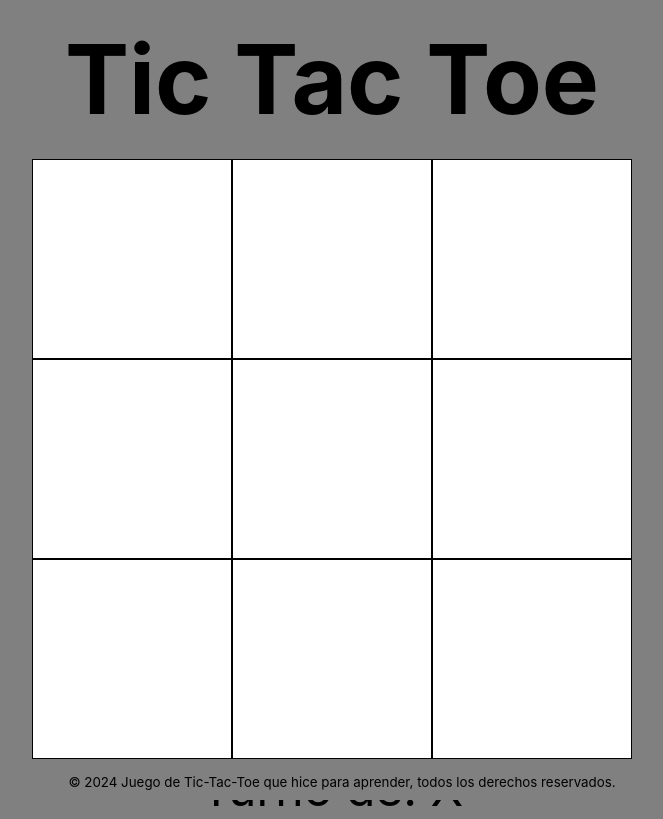
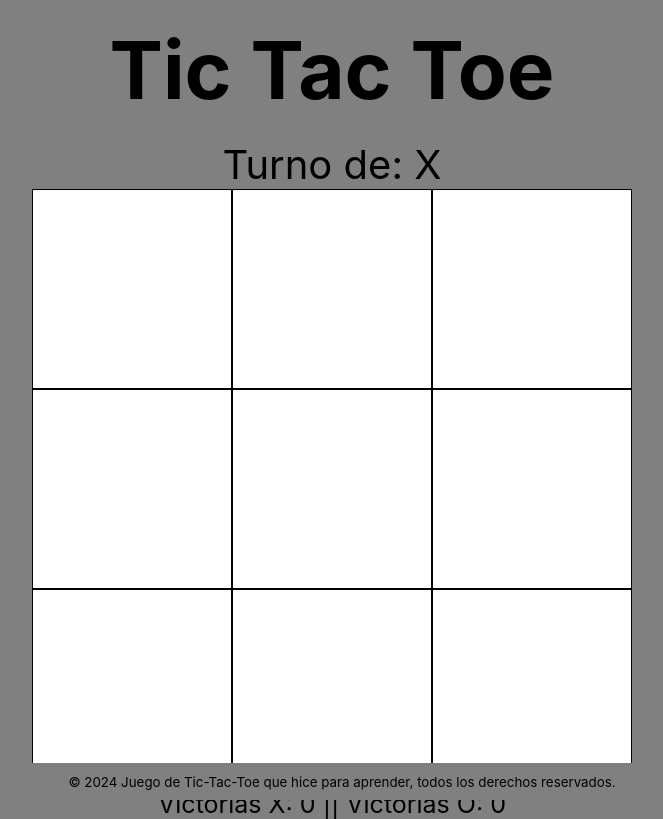
Before and after one commit to AugusHo/TaTeTi-TicTacToe, a React (Create React App) app: page / in a window 1280 px wide. Shown: the whole page, without its empty margins (308-971 px from the left). Built offline with nearby package versions, Linux system fonts and the light colour scheme.

Commit message:
6to commit

```diff
--- a/src/App.css
+++ b/src/App.css
@@ -41,7 +41,7 @@
 }
 
 .texto-colorido {
-  font-size: 3em;
+  font-size: 2.5em;
   display: inline-block ;
   background: black;
   -webkit-background-clip: text;
@@ -64,4 +64,10 @@
 
 .botón-estético:hover {
   box-shadow: 0 8px 16px 0 rgba(0, 54, 38, 0.597); /* Sombra al pasar el ratón */
+} /* Espacio entre elementos */
+
+.victorias {
+  display: flex;
+  flex-direction: column;
+  font-size: 25px;
 }
--- a/src/App.js
+++ b/src/App.js
@@ -1,11 +1,13 @@
 import './App.css';
-import React, { useState } from 'react';
+import React, { useEffect, useState } from 'react';
 
 
 function App() {
   const [bloques, setBloques] = useState(Array(9).fill(null));
   const [turnoX, setTurnoX] = useState(true);
   const [ganador, setGanador] = useState(null);
+  const [victoriasX, setVictoriasX] = useState(0);
+  const [victoriasO, setVictoriasO] = useState(0);
 
   const comprobarGanador = (bloques) => {
     const lineasGanadoras = [
@@ -35,7 +37,21 @@ function App() {
       nuevoBloques[id] = turnoX ? 'X' : 'O'; //Alternar entre X y O
       setBloques(nuevoBloques);
       setTurnoX(!turnoX);
-      setGanador(comprobarGanador(nuevoBloques));
+      //setGanador(comprobarGanador(nuevoBloques));
+      //hasta aca es lo viejo
+      const ganadorActual = comprobarGanador(nuevoBloques);
+      if (ganadorActual) {
+        setGanador(ganadorActual);
+        if (ganadorActual === 'X') {
+          const victorias = victoriasX + 1;
+          setVictoriasX(victorias);
+          localStorage.setItem('victoriasX', victorias);
+        } else if (ganadorActual === 'O') {
+          const victorias = victoriasO + 1;
+          setVictoriasO(victorias);
+          localStorage.setItem('victoriasO', victorias);
+        }
+      }
     }
   };
 
@@ -56,22 +72,33 @@ function App() {
   };
 
 
+  useEffect(() => {
+    const victoriasXGuardadas = localStorage.getItem('victoriasX');
+    const victoriasOGuardadas = localStorage.getItem('victoriasO');
+    if (victoriasXGuardadas) {
+      setVictoriasX(parseInt(victoriasXGuardadas));
+    }
+    if (victoriasOGuardadas) {
+      setVictoriasO(parseInt(victoriasOGuardadas));
+    }
+  }, []);
+
   return (
     <div className="App">
       <h1 >
         <div className='texto-colorido'>Tic Tac Toe</div>
-
       </h1>
-
+      <div className="texto-colorido">{mensaje()}</div>
       <div className='tablero'>
-      {bloques.map((value, id) => (
-          <div key={id} className={`bloque ${value}`} onClick={() => handleClick(id)}>
-            {value}
-          </div>
-        ))}
+        {bloques.map((value, id) => (
+            <div key={id} className={`bloque ${value}`} onClick={() => handleClick(id)}>
+              {value}
+            </div>
+          ))}
       </div>
-
-      <div className="texto-colorido">{mensaje()}</div>
+      <div className="victorias">
+        <div>Victorias X: {victoriasX}  ||  Victorias O: {victoriasO}</div>
+      </div>
       <div >
         {(ganador || !bloques.includes(null)) && <button className="botón-estético" onClick={reiniciar}>Reiniciar</button>}
       </div>
--- a/src/index.css
+++ b/src/index.css
@@ -5,7 +5,7 @@ body {
     sans-serif;
   -webkit-font-smoothing: antialiased;
   -moz-osx-font-smoothing: grayscale;
-  background: gray;
+  background: grey;
   background-size: cover; /* Para que el gradiente cubra toda la pantalla */
   background-attachment: fixed; /* Para que el gradiente permanezca fijo al hacer scroll */
 }
```
Also changed, not shown: 1 other file (tests, documents, lock files or other folders).
